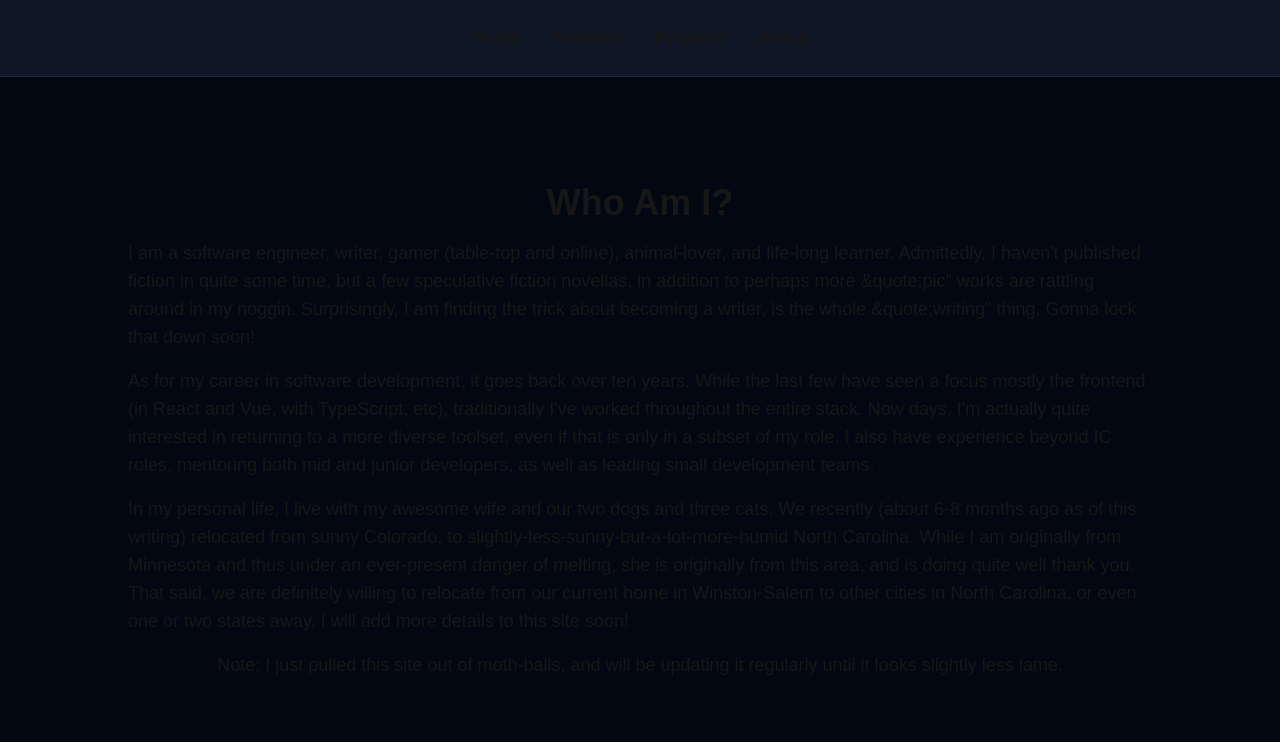
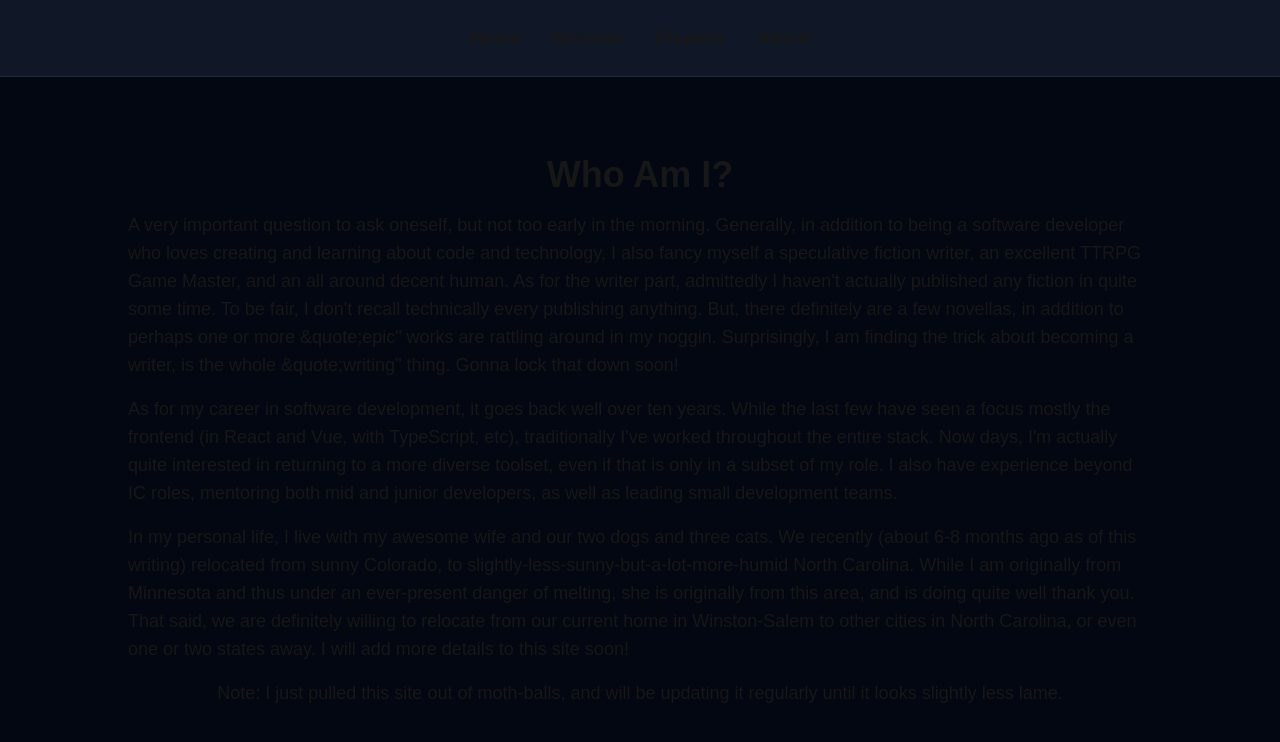
Before and after one commit to jarmbrust/portfolio-website, a Next.js app: page /about in a window 1280 px wide. Shown: the top 742 px of the page. Built offline with nearby package versions, Linux system fonts and the light colour scheme.

Commit message:
slight text rewrite and a few typos.

```diff
--- a/src/app/about/page.tsx
+++ b/src/app/about/page.tsx
@@ -2,12 +2,14 @@ export default function About() {
   return (
     <div className="flex-1 flex flex-col items-center justify-center w-full">
       <h1 className="text-4xl font-bold mb-4">Who Am I?</h1>
-      <p className="text-lg mb-4">I am a software engineer, writer, gamer (table-top and online), animal-lover, and life-long learner.
-        Admittedly, I haven&apos;t published fiction in quite some time, but a few speculative fiction novellas, in addition to perhaps more &quote;pic&quot; works are
-        rattling around in my noggin. Surprisingly, I am finding the trick about becoming a writer, is the whole &quote;writing&quot; thing. Gonna lock that down soon!
+      <p className="text-lg mb-4">A very important question to ask oneself, but not too early in the morning. Generally, in addition to being a software developer
+        who loves creating and learning about code and technology, I also fancy myself a speculative fiction writer, an excellent TTRPG Game Master, and an all around decent human.
+        As for the writer part, admittedly I haven&apos;t actually published any fiction in quite some time. To be fair, I don&apos;t recall technically every publishing anything. But,
+        there definitely are a few novellas, in addition to perhaps one or more &quote;epic&quot; works are rattling around in my noggin. Surprisingly,
+        I am finding the trick about becoming a writer, is the whole &quote;writing&quot; thing. Gonna lock that down soon!
       </p>
       <p className="text-lg mb-4">
-        As for my career in software development, it goes back over ten years. While the last few have seen a focus mostly the frontend (in React and Vue, with TypeScript, etc),
+        As for my career in software development, it goes back well over ten years. While the last few have seen a focus mostly the frontend (in React and Vue, with TypeScript, etc),
         traditionally I&apos;ve worked throughout the entire stack. Now days, I&apos;m actually quite interested in returning to a more diverse toolset, even
         if that is only in a subset of my role. I also have experience beyond IC roles, mentoring both mid and junior developers, as well as leading small development teams.
       </p>
--- a/src/app/projects/page.tsx
+++ b/src/app/projects/page.tsx
@@ -3,8 +3,9 @@ export default function Projects() {
     <div className="flex-1 flex flex-col justify-center w-full">
       <h1 className="flex justify-center items-center text-4xl font-bold mb-6">Projects</h1>
       <p className="w-full text-left text-2xl mb-2">
-        Currently designing and developing a web app to allow users to store and share their favorite, and not so favorite, recipes.
-        As of this writing, I&apos;ve completed the first full draft of the architecture document. You can find it <a href="https://github.com/jarmbrust/our-recipe-app/blob/main/docs/architecture_document.md"
+        Currently designing and developing a web app to allow users to store and share their favorite, and not so favorite recipes.
+        As of this writing, I&apos;ve completed the first full draft of the architecture document. You can find it
+        <a href="https://github.com/jarmbrust/our-recipe-app/blob/main/docs/architecture_document.md"
         target="_blank" rel="noopener noreferrer" className="text-blue-500 hover:text-teal-500">here</a>.
       </p>
       <p>
```
